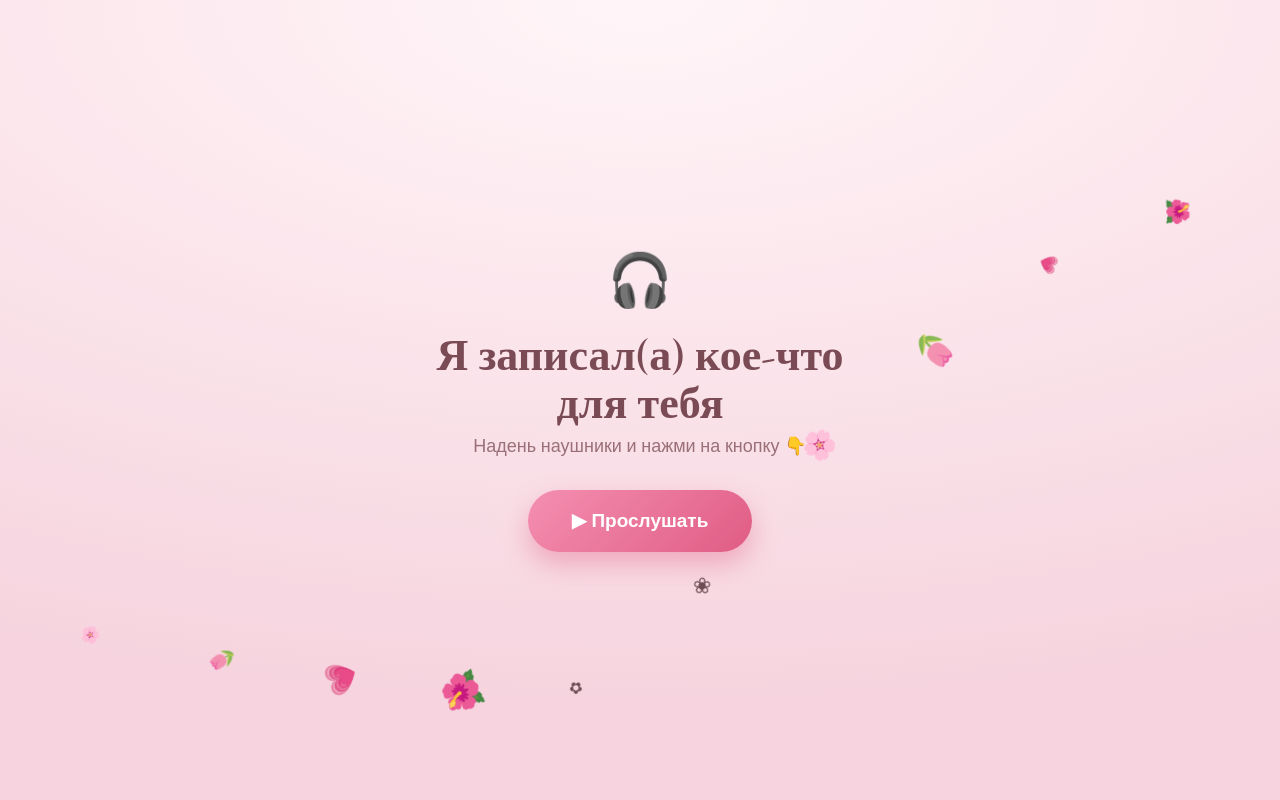
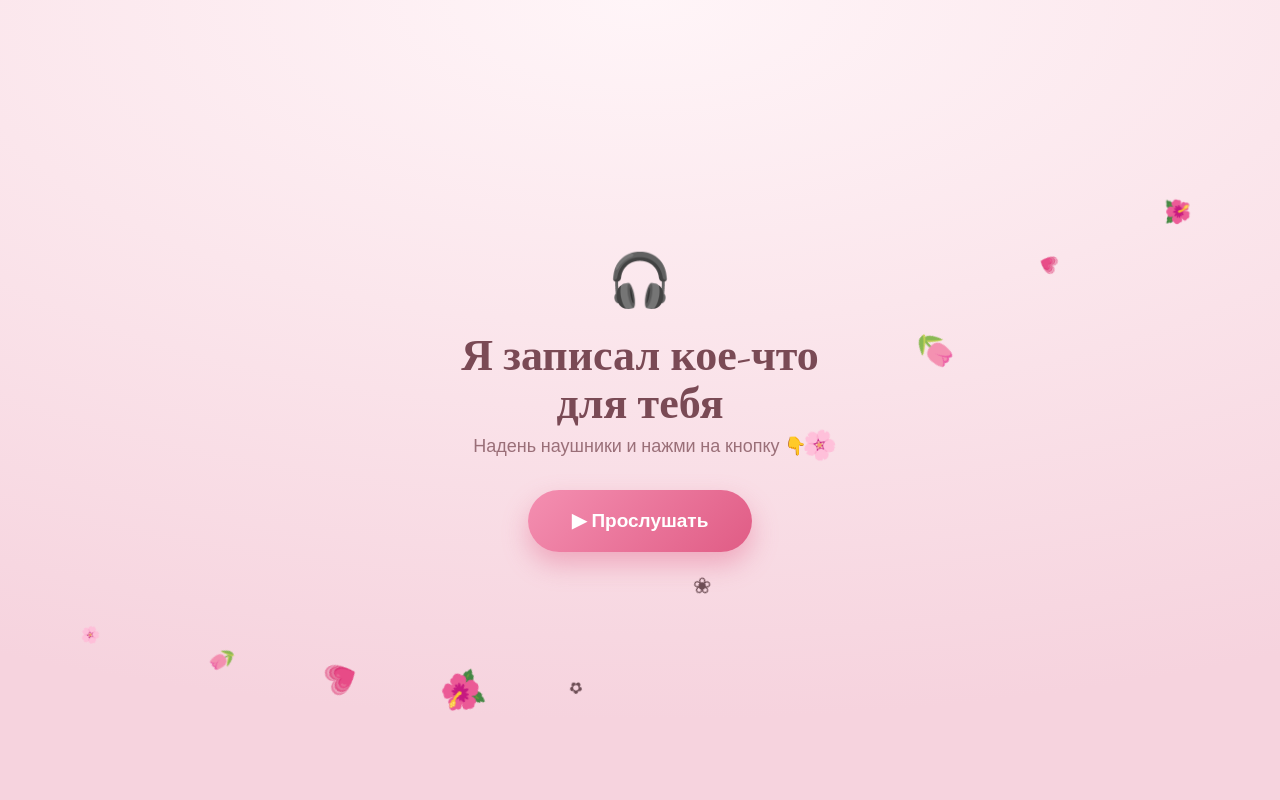
Before and after one commit to KelBro/Plan_for_invite_girlfriend, a Flask app: page /step/2 in a window 1280 px wide. Run offline with Flask 3, Linux system fonts and the light colour scheme; data comes from the database, SQL or seed files in the repository.

Commit message:
realise 1.2.1

```diff
--- a/app/templates/step1.html
+++ b/app/templates/step1.html
@@ -19,7 +19,7 @@
 <div id="sadScreen" class="card" style="display:none; max-width:520px;">
   <div class="icon-lg float">🥺</div>
   <h1 class="title" style="font-size:clamp(30px,7vw,50px);">Ой… правда нет?</h1>
-  <p class="text">А я так готовился(лась)… разбитое сердечко где-то тихо плачет&nbsp;💔</p>
+  <p class="text">А я так готовился… разбитое сердечко где-то тихо плачет&nbsp;💔</p>
   <div style="font-size:44px; margin-bottom:28px;">💔</div>
   <button type="button" id="unSadBtn" class="btn btn-primary">Ну ладно, дай ещё шанс 🥰</button>
   <div style="font-family:'Marck Script',cursive; color:#c96b84; font-size:20px; margin-top:22px;">(правильный ответ всё-таки «Да» 😊)</div>
--- a/app/templates/step2.html
+++ b/app/templates/step2.html
@@ -5,7 +5,7 @@
 {% block content %}
 <div class="card" style="max-width:520px;">
   <div class="icon-md float">🎧</div>
-  <h2 class="title" style="font-size:clamp(28px,6.5vw,44px);">Я записал(а) кое-что<br>для тебя</h2>
+  <h2 class="title" style="font-size:clamp(28px,6.5vw,44px);">Я записал кое-что<br>для тебя</h2>
   <p class="text" style="margin-bottom:32px;">Надень наушники и нажми на кнопку&nbsp;👇</p>
 
   <div id="audioIntro">
```
